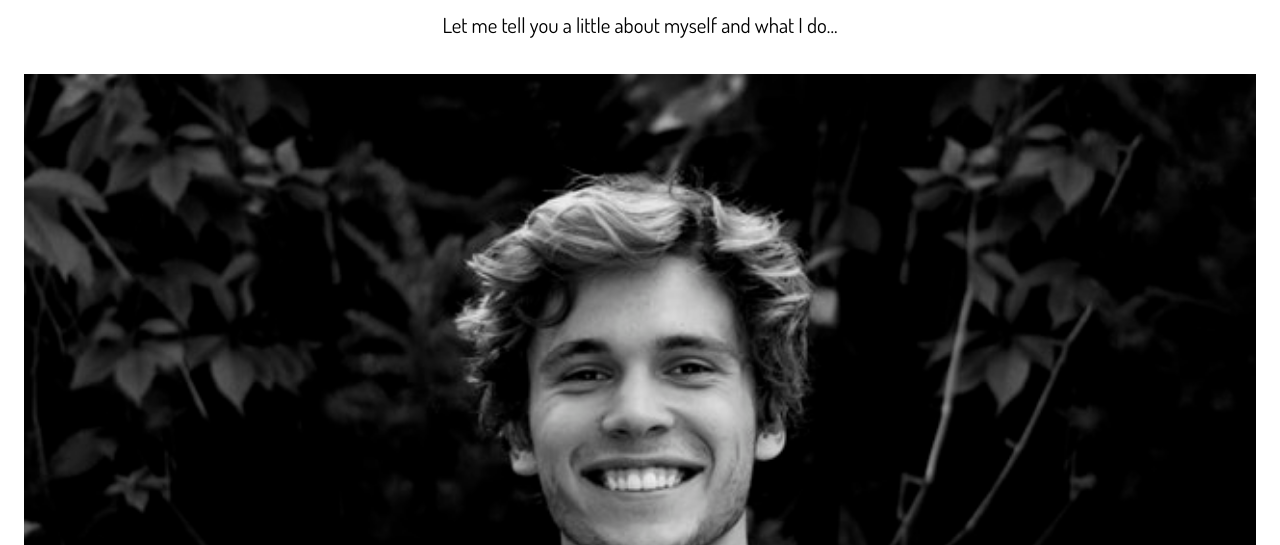
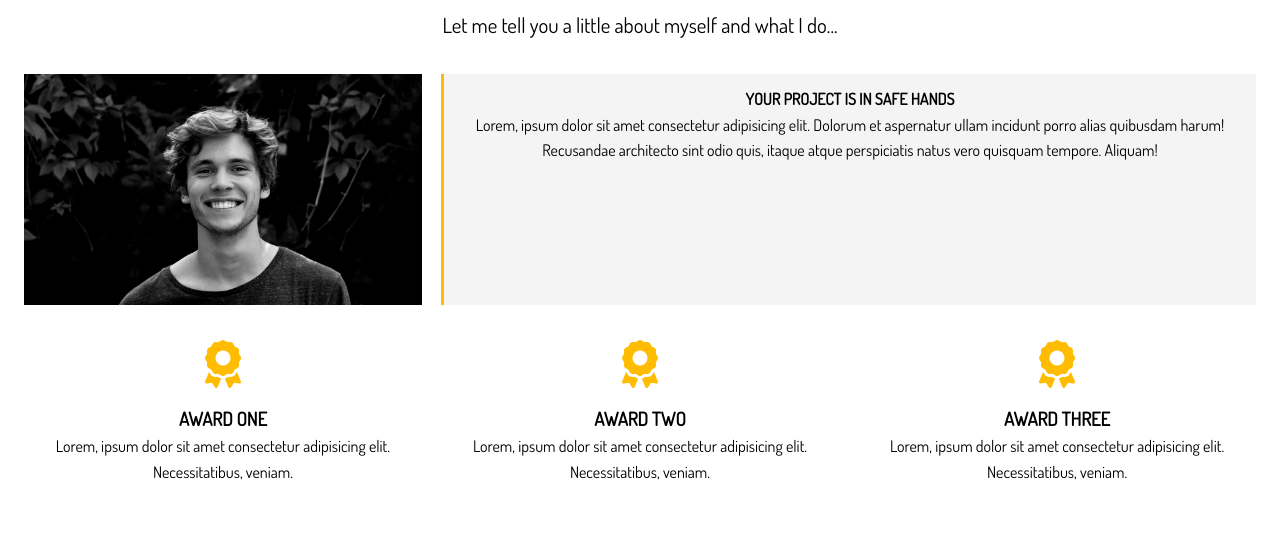
Before and after one commit to RosaliaRod/portfolio-website, a website: page dist/about.html in a window 1280 px wide. Shown: the part 255-800 px from the top of the page. Drawn offline with Linux system fonts and the light colour scheme.

Commit message:
adds more styling to about page

```diff
--- a/scss/main.scss
+++ b/scss/main.scss
@@ -200,6 +200,49 @@ img {
   }
 }
 
+// About Sections
+#about {
+  &-a {
+    .about-info {
+      display: grid;
+      grid-template-areas:
+        "bioimage bio bio"
+        "aw1 aw2 aw3";
+      grid-gap: 1.2rem;
+    }
+
+    // Grid Area
+    .bio-image {
+      grid-area: bioimage;
+    }
+
+    .bio {
+      grid-area: bio;
+      border-left: 3px solid $main-color;
+      padding: 0.8rem;
+    }
+
+    .award-1 {
+      grid-area: aw1;
+    }
+
+    .award-2 {
+      grid-area: aw2;
+    }
+
+    .award-3 {
+      grid-area: aw3;
+    }
+
+    .award-1 .fas,
+    .award-2 .fas,
+    .award-3 .fas {
+      color: $main-color;
+      margin: 1rem;
+    }
+  }
+}
+
 // Footer
 #main-footer {
   background: $dark-color;
```
Also changed, not shown: dist/about.html, dist/css/main.css.
